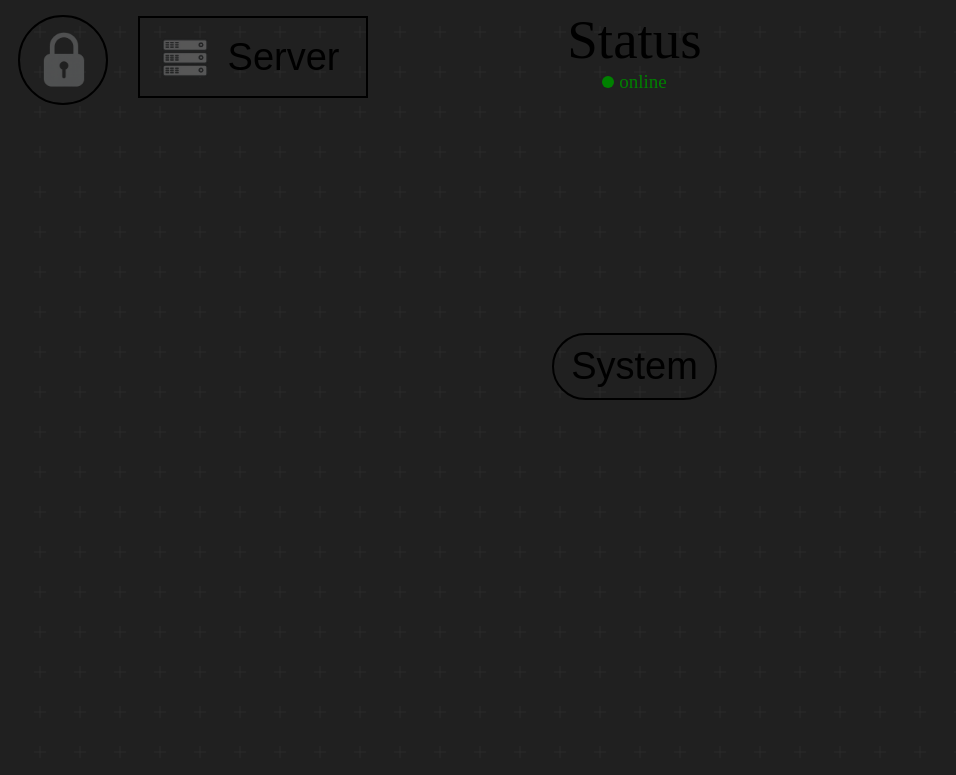
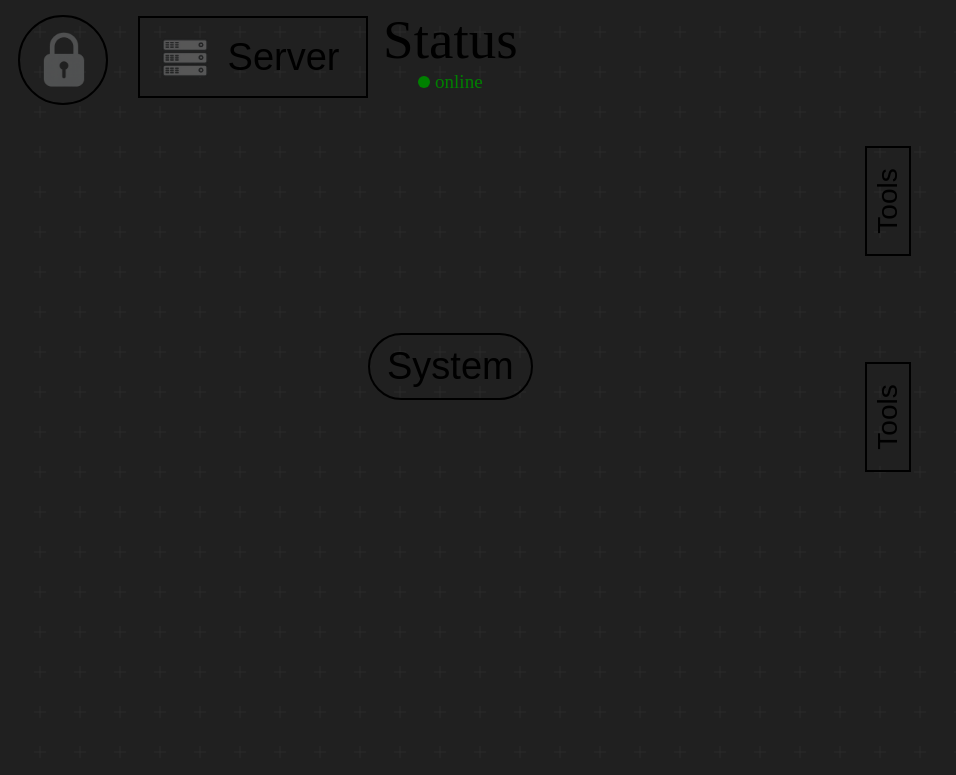
Before and after one commit to Zwerg03/get-post-Webserver, a Django app: page / in a window 1280 px wide. Shown: the top 775 px of the page, without its empty margins (0-956 px from the left). Run offline with Django 5.2, Linux system fonts and the light colour scheme.

Commit message:
new tool buttons

```diff
--- a/controlesite/templates/index.html
+++ b/controlesite/templates/index.html
@@ -71,9 +71,7 @@
 
     /*Statuslabel*/
     .statusSystem-cont{
-        height: 100%;
-        width: 100%;
-        margin-right: 371px;
+
         display: flex;
         align-items: center;
         flex-direction: column;
@@ -116,6 +114,19 @@
         padding-bottom: 10px;
         color: black;
     }
+    .tools-button{
+        background-color: transparent;
+        rotate: -90deg;
+        border-style: solid;
+        font-size: 28px;
+        margin-left: 300px;
+        margin-top: 23%;
+        width: 110px;
+        padding-left: 20px;
+        padding-right: 20px;
+        padding-top: 5px;
+        padding-bottom: 5px;
+    }
 
 </style>
 <body>
@@ -140,6 +151,10 @@
                 <button class="system-button" onclick="SystemClick()">System</button>
             </div>
         </div>
+        <div>
+            <button class="tools-button">Tools</button>
+            <button class="tools-button">Tools</button>
+        </div>
 
 
     </div>
```
